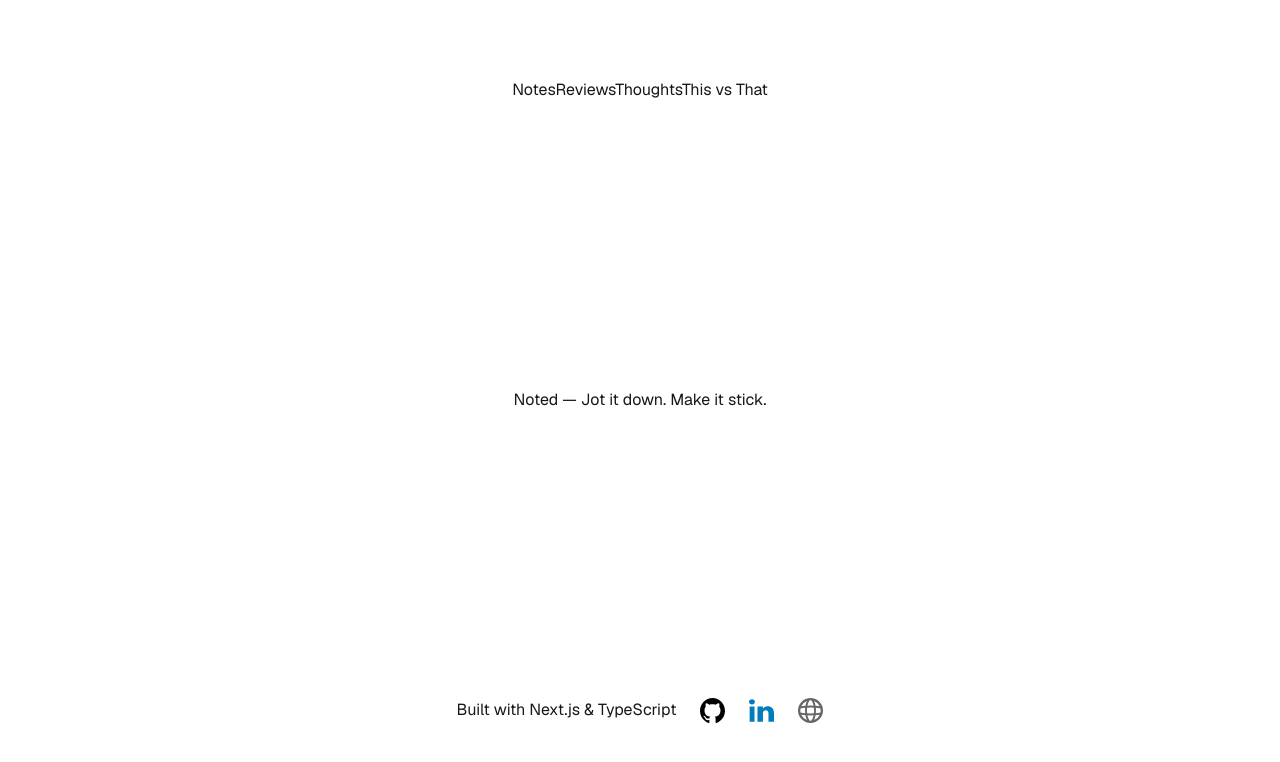
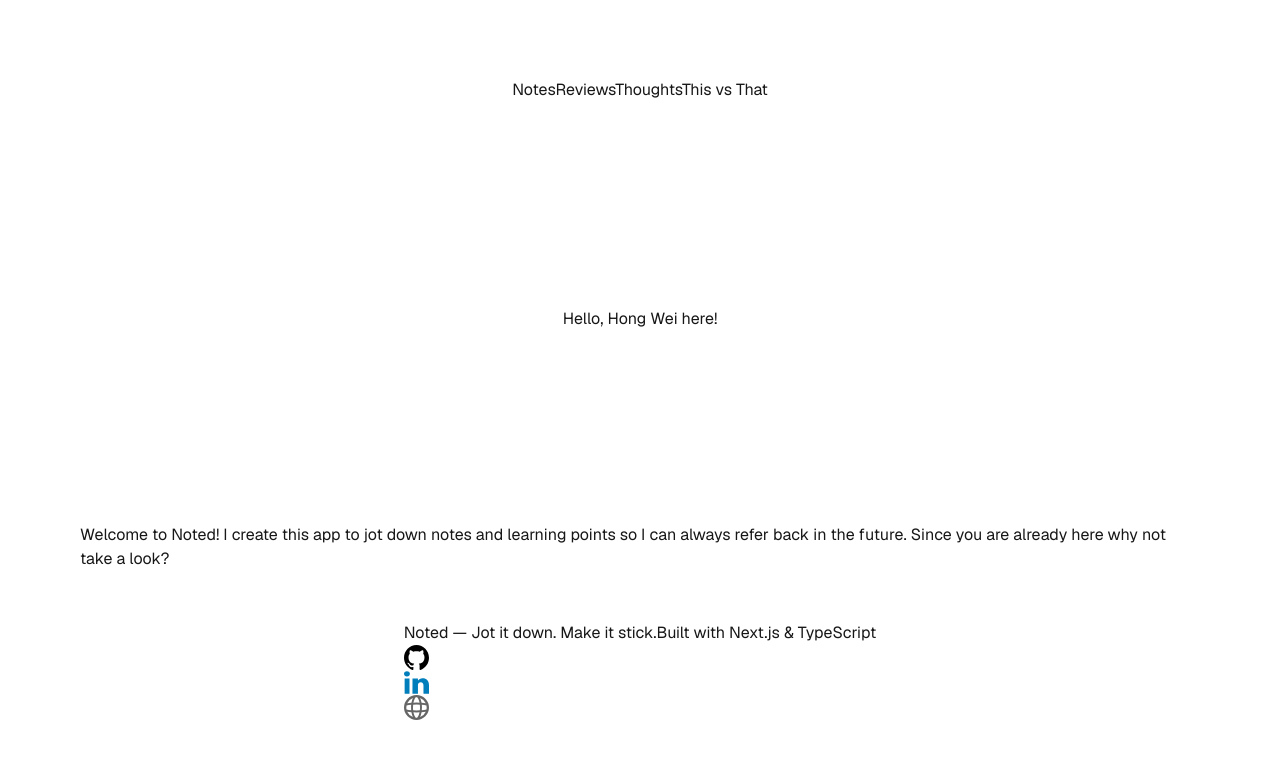
Before and after one commit to 13ack2basixs/noted, a Next.js app: page / in a window 1280 px wide. Shown: the top 762 px of the page. Built offline with nearby package versions, Linux system fonts and the light colour scheme.

Commit message:
Edit Index and Footer

```diff
--- a/src/app/components/Footer.tsx
+++ b/src/app/components/Footer.tsx
@@ -2,7 +2,8 @@ import Image from "next/image";
 
 function Footer() {
   return (
-    <footer className="row-start-3 flex gap-[24px] flex-wrap items-center justify-center">
+    <footer>
+      <span>Noted — Jot it down. Make it stick.</span>
       <span>Built with Next.js & TypeScript</span>
       <a href="https://github.com/13ack2basixs" target="_blank">
         <Image src="/github.svg" alt="Github logo" width={25} height={25} />
--- a/src/app/page.tsx
+++ b/src/app/page.tsx
@@ -5,7 +5,9 @@ export default function Index() {
   return (
     <div className="grid grid-rows-[20px_1fr_20px] items-center justify-items-center min-h-screen p-8 pb-20 gap-16 sm:p-20 font-[family-name:var(--font-geist-sans)]">
       <Navbar />
-      <h1>Noted — Jot it down. Make it stick.</h1>
+      <h1>Hello, Hong Wei here!</h1>
+      <span>Welcome to Noted! I create this app to jot down notes and learning points so I can always refer back in the future. Since you are already here why not take a look?</span>
+
       <Footer />
     </div>
   );
```
